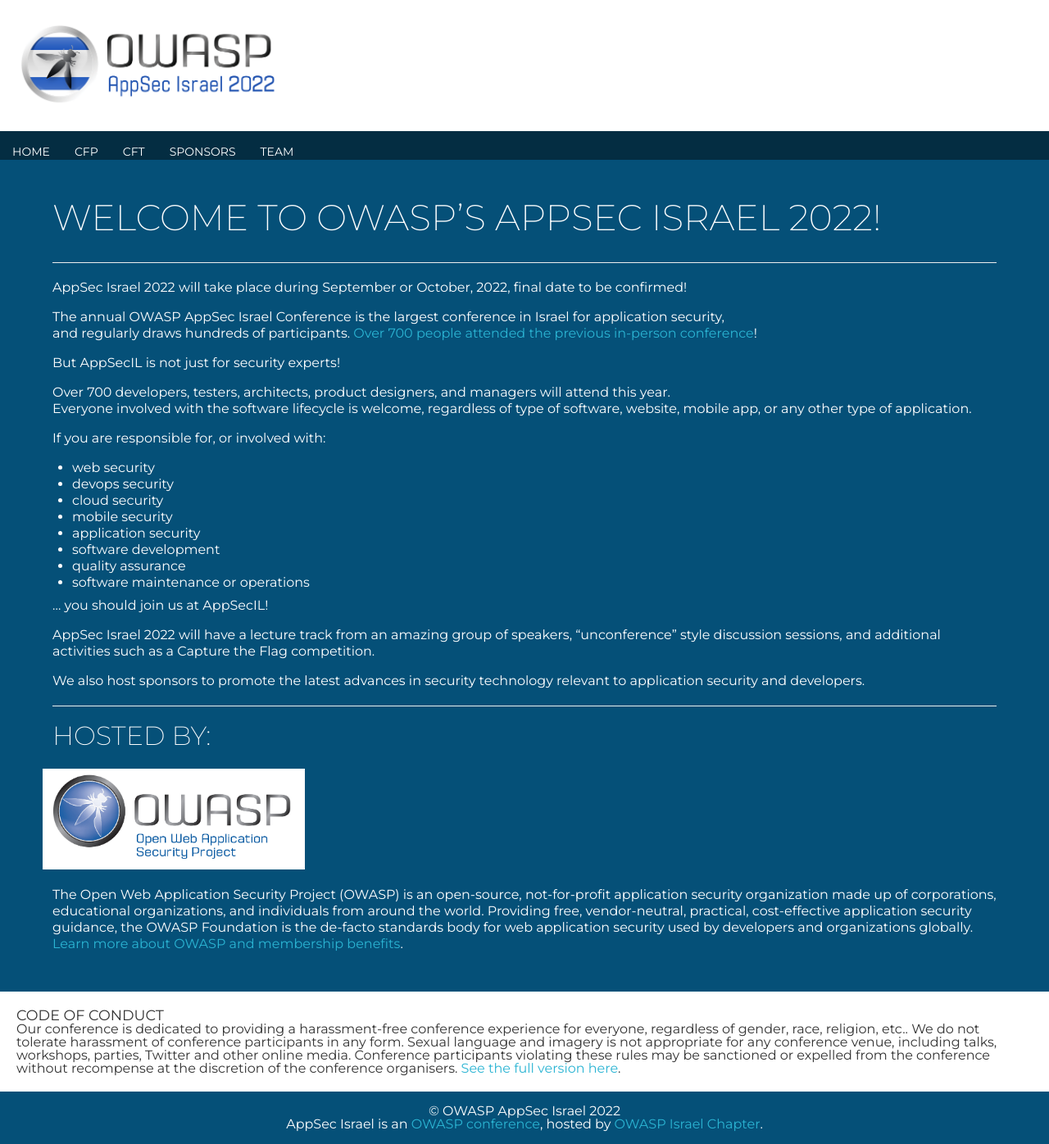
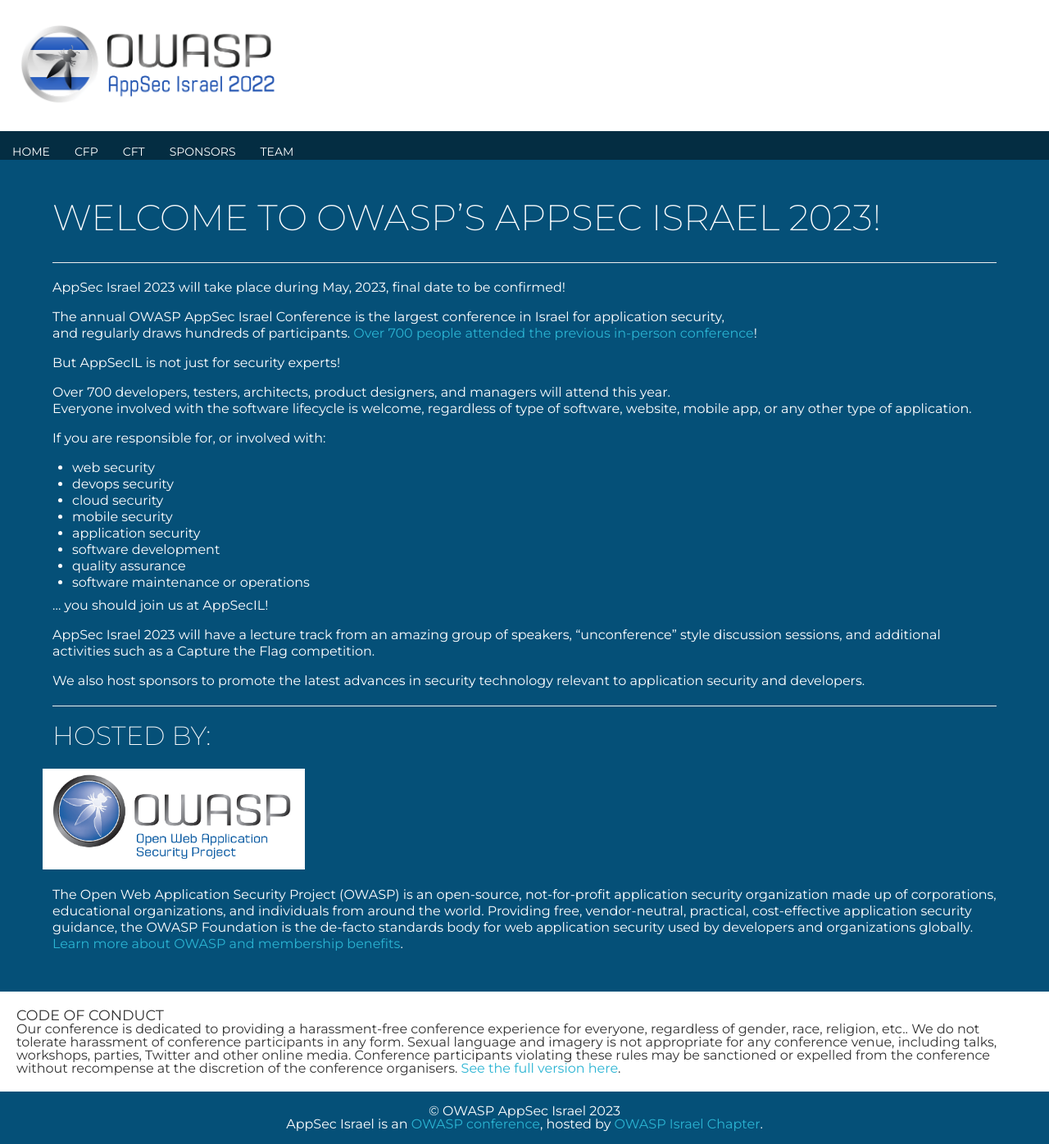
Before and after one commit to OWASP/www-event-appsecil-2023, a Jekyll site: the page built from index.md, in a window 1280 px wide. Shown: the whole page at 82% size. Built offline with Jekyll 4.4.1, drawn with Linux system fonts in a browser that asks for light colours; our own code applies the rules of GitHub Pages for plain Markdown files.

Commit message:
Update config for 2023

```diff
--- a/_config.yml
+++ b/_config.yml
@@ -1,11 +1,11 @@
-title: AppSec Israel 2022
-description: OWASP AppSec Israel annual conference - 2022 edition!
+title: AppSec Israel 2023
+description: OWASP AppSec Israel annual conference - 2023 edition!
 
 # Since GH pages override this to "true", we test this value to see if we are running locally
 safe: false
 
 # Conference dates
-dates:  September or October, 2022
+dates:  May, 2023
 #trainingday: Tuesday, October 27th
 #confday: Wednesday, October 28th
 
```
